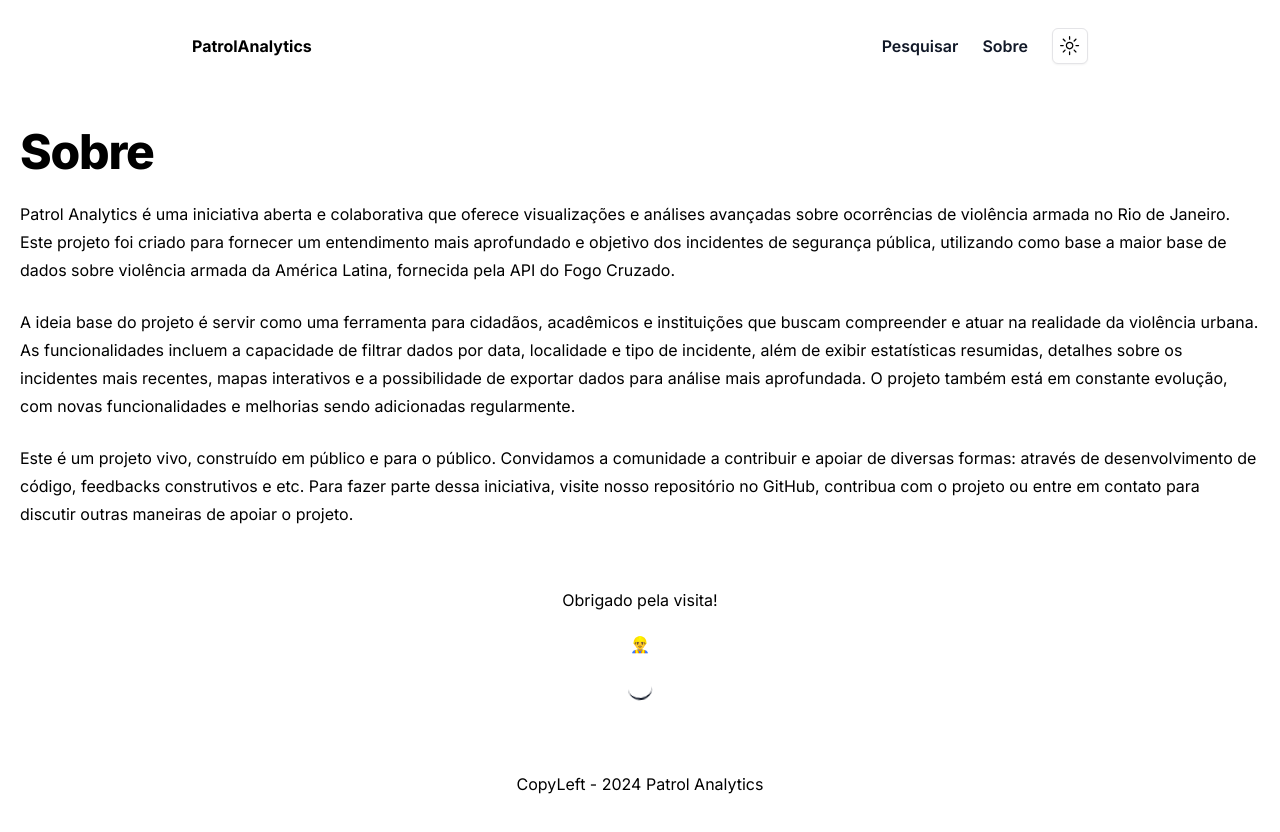
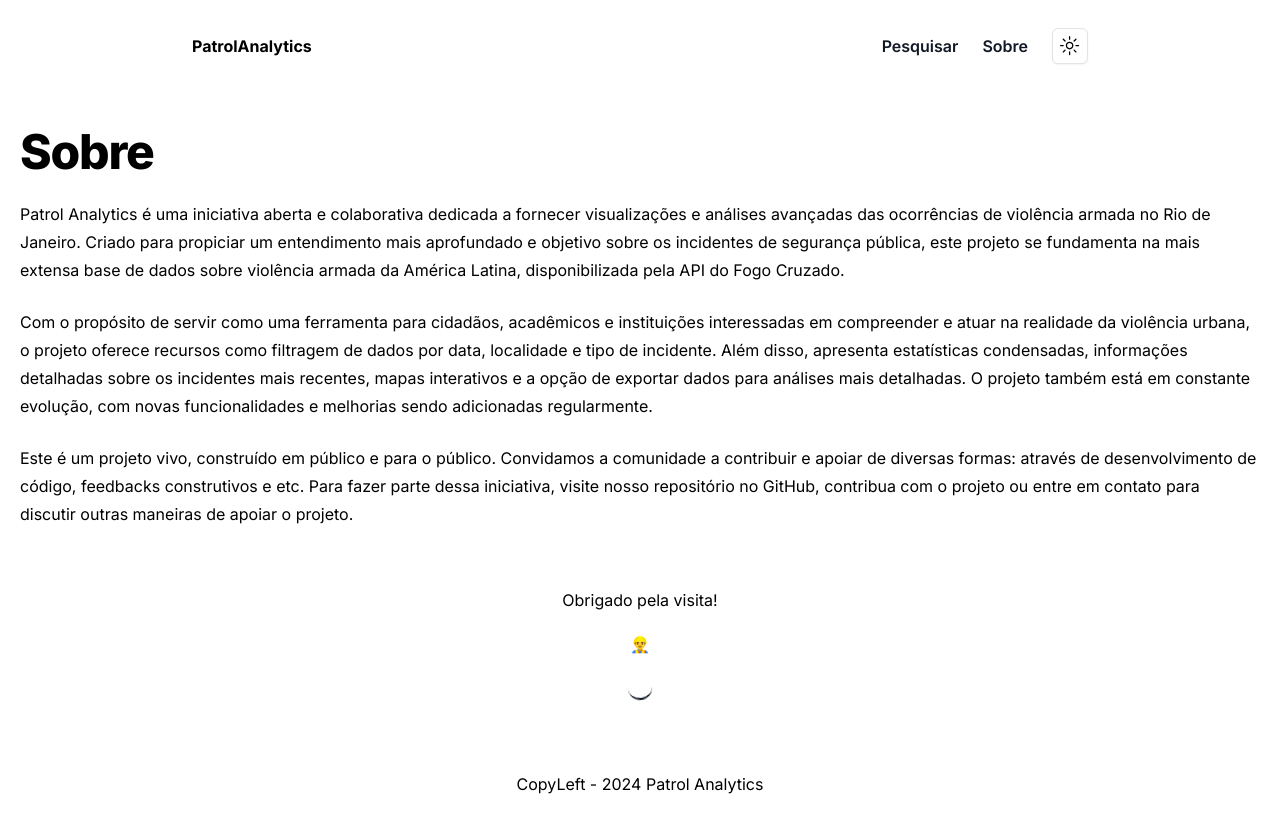
Before and after one commit to RosaErick/conflictzone-app, a Next.js app: page /sobre in a window 1280 px wide. Shown: the top 832 px of the page. Built offline with nearby package versions, Linux system fonts and the light colour scheme.

Commit message:
update about

```diff
--- a/app/sobre/page.tsx
+++ b/app/sobre/page.tsx
@@ -6,32 +6,34 @@ export default async function About() {
           Sobre
         </h1>
         <p className="leading-7 [&:not(:first-child)]:mt-6">
-          Patrol Analytics é uma iniciativa aberta e colaborativa que oferece
-          visualizações e análises avançadas sobre ocorrências de violência
-          armada no Rio de Janeiro. Este projeto foi criado para fornecer um
-          entendimento mais aprofundado e objetivo dos incidentes de segurança
-          pública, utilizando como base a maior base de dados sobre violência
-          armada da América Latina, fornecida pela API do Fogo Cruzado.
+          Patrol Analytics é uma iniciativa aberta e colaborativa dedicada a
+          fornecer visualizações e análises avançadas das ocorrências de
+          violência armada no Rio de Janeiro. Criado para propiciar um
+          entendimento mais aprofundado e objetivo sobre os incidentes de
+          segurança pública, este projeto se fundamenta na mais extensa base de
+          dados sobre violência armada da América Latina, disponibilizada pela
+          API do Fogo Cruzado.
         </p>
 
         <p className="leading-7 [&:not(:first-child)]:mt-6">
-          A ideia base do projeto é servir como uma ferramenta para cidadãos,
-          acadêmicos e instituições que buscam compreender e atuar na realidade
-          da violência urbana. As funcionalidades incluem a capacidade de
-          filtrar dados por data, localidade e tipo de incidente, além de exibir
-          estatísticas resumidas, detalhes sobre os incidentes mais recentes,
-          mapas interativos e a possibilidade de exportar dados para análise
-          mais aprofundada. O projeto também está em constante evolução, com
-          novas funcionalidades e melhorias sendo adicionadas regularmente.
+          Com o propósito de servir como uma ferramenta para cidadãos,
+          acadêmicos e instituições interessadas em compreender e atuar na
+          realidade da violência urbana, o projeto oferece recursos como
+          filtragem de dados por data, localidade e tipo de incidente. Além
+          disso, apresenta estatísticas condensadas, informações detalhadas
+          sobre os incidentes mais recentes, mapas interativos e a opção de
+          exportar dados para análises mais detalhadas. O projeto também está em
+          constante evolução, com novas funcionalidades e melhorias sendo
+          adicionadas regularmente.
         </p>
 
         <p className="leading-7 [&:not(:first-child)]:mt-6">
           Este é um projeto vivo, construído em público e para o público.
-          Convidamos a comunidade a contribuir e apoiar de
-          diversas formas: através de desenvolvimento de código, feedbacks
-          construtivos e etc. Para fazer parte dessa iniciativa, visite
-          nosso repositório no GitHub, contribua com o projeto ou entre em
-          contato para discutir outras maneiras de apoiar o projeto.
+          Convidamos a comunidade a contribuir e apoiar de diversas formas:
+          através de desenvolvimento de código, feedbacks construtivos e etc.
+          Para fazer parte dessa iniciativa, visite nosso repositório no GitHub,
+          contribua com o projeto ou entre em contato para discutir outras
+          maneiras de apoiar o projeto.
         </p>
       </div>
 
```
